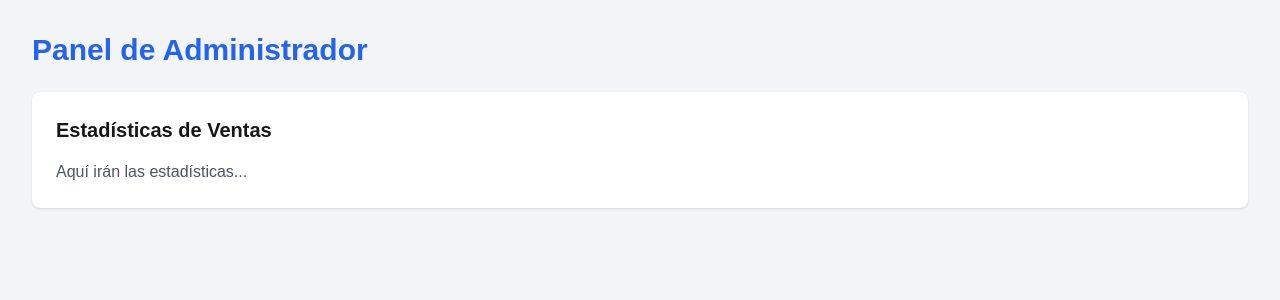
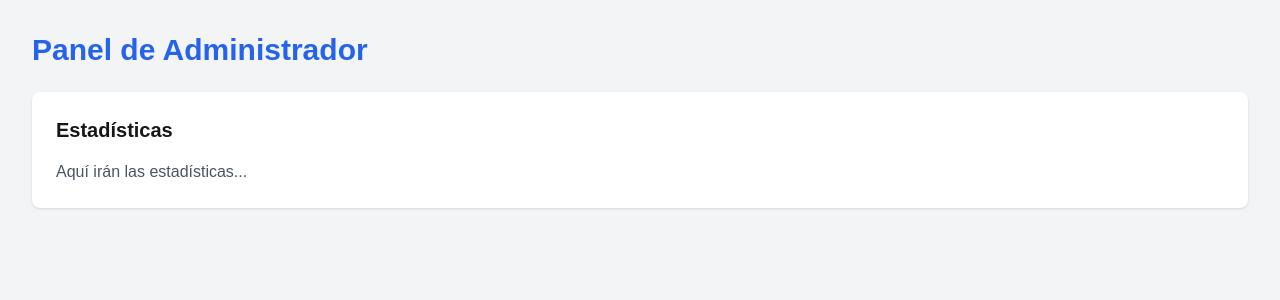
Before and after one commit to sputnikTRO/glowing-succotash, a Next.js app: page /admin in a window 1280 px wide. Shown: the top 300 px of the page. Built offline with nearby package versions, Linux system fonts and the light colour scheme.

Commit message:
Simplify and fix page layouts

```diff
--- a/src/app/admin/page.tsx
+++ b/src/app/admin/page.tsx
@@ -2,11 +2,9 @@ export default function AdminPage() {
   return (
     <div className="p-8">
       <h1 className="text-3xl font-bold text-blue-600 mb-6">Panel de Administrador</h1>
-      <div className="grid gap-6">
-        <div className="bg-white p-6 rounded-lg shadow">
-          <h2 className="text-xl font-semibold mb-4">Estadísticas de Ventas</h2>
-          <p className="text-gray-600">Aquí irán las estadísticas...</p>
-        </div>
+      <div className="bg-white rounded-lg shadow p-6">
+        <h2 className="text-xl font-semibold mb-4">Estadísticas</h2>
+        <p className="text-gray-600">Aquí irán las estadísticas...</p>
       </div>
     </div>
   );
--- a/src/app/barista/page.tsx
+++ b/src/app/barista/page.tsx
@@ -2,11 +2,9 @@ export default function BaristaPage() {
     return (
       <div className="p-8">
         <h1 className="text-3xl font-bold text-green-600 mb-6">Panel de Barista</h1>
-        <div className="grid gap-6">
-          <div className="bg-white p-6 rounded-lg shadow">
-            <h2 className="text-xl font-semibold mb-4">Pedidos Actuales</h2>
-            <p className="text-gray-600">Lista de pedidos pendientes</p>
-          </div>
+        <div className="bg-white rounded-lg shadow p-6">
+          <h2 className="text-xl font-semibold mb-4">Pedidos Actuales</h2>
+          <p className="text-gray-600">Lista de pedidos pendientes</p>
         </div>
       </div>
     );
--- a/src/app/pedidos/page.tsx
+++ b/src/app/pedidos/page.tsx
@@ -2,11 +2,9 @@ export default function PedidosPage() {
   return (
     <div className="p-8">
       <h1 className="text-3xl font-bold text-purple-600 mb-6">Sistema de Pedidos</h1>
-      <div className="grid gap-6">
-        <div className="bg-white p-6 rounded-lg shadow">
-          <h2 className="text-xl font-semibold mb-4">Nuevo Pedido</h2>
-          <p className="text-gray-600">Aquí irá el formulario de pedidos...</p>
-        </div>
+      <div className="bg-white rounded-lg shadow p-6">
+        <h2 className="text-xl font-semibold mb-4">Nuevo Pedido</h2>
+        <p className="text-gray-600">Aquí irá el formulario de pedidos...</p>
       </div>
     </div>
   );
```
